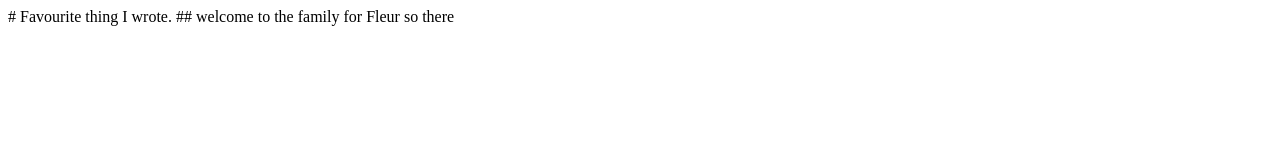
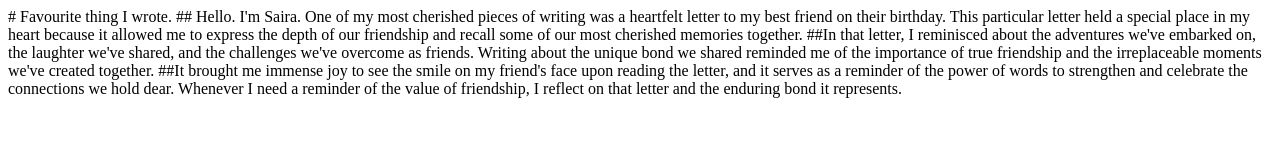
Before and after one commit to sairasnh/UX220-Lab-1, a plain HTML site: page index.html in a window 1280 px wide. Drawn offline with Linux system fonts and the light colour scheme.

Commit message:
final lab

```diff
--- a/index.html
+++ b/index.html
@@ -6,8 +6,11 @@
     <body>
         <data-markdown>
 # Favourite thing I wrote.
-## welcome to the family for Fleur
-so there
+## Hello. I'm Saira. One of my most cherished pieces of writing was a heartfelt letter to my best friend on their birthday. This particular letter held a special place in my heart because it allowed me to express the depth of our friendship and recall some of our most cherished memories together.
+
+##In that letter, I reminisced about the adventures we've embarked on, the laughter we've shared, and the challenges we've overcome as friends. Writing about the unique bond we shared reminded me of the importance of true friendship and the irreplaceable moments we've created together.
+
+##It brought me immense joy to see the smile on my friend's face upon reading the letter, and it serves as a reminder of the power of words to strengthen and celebrate the connections we hold dear. Whenever I need a reminder of the value of friendship, I reflect on that letter and the enduring bond it represents.
         </data-markdown>
         <script type="module" src="https://rhildred.github.io/data-portfolio/index.js"></script>
     </body>
```
